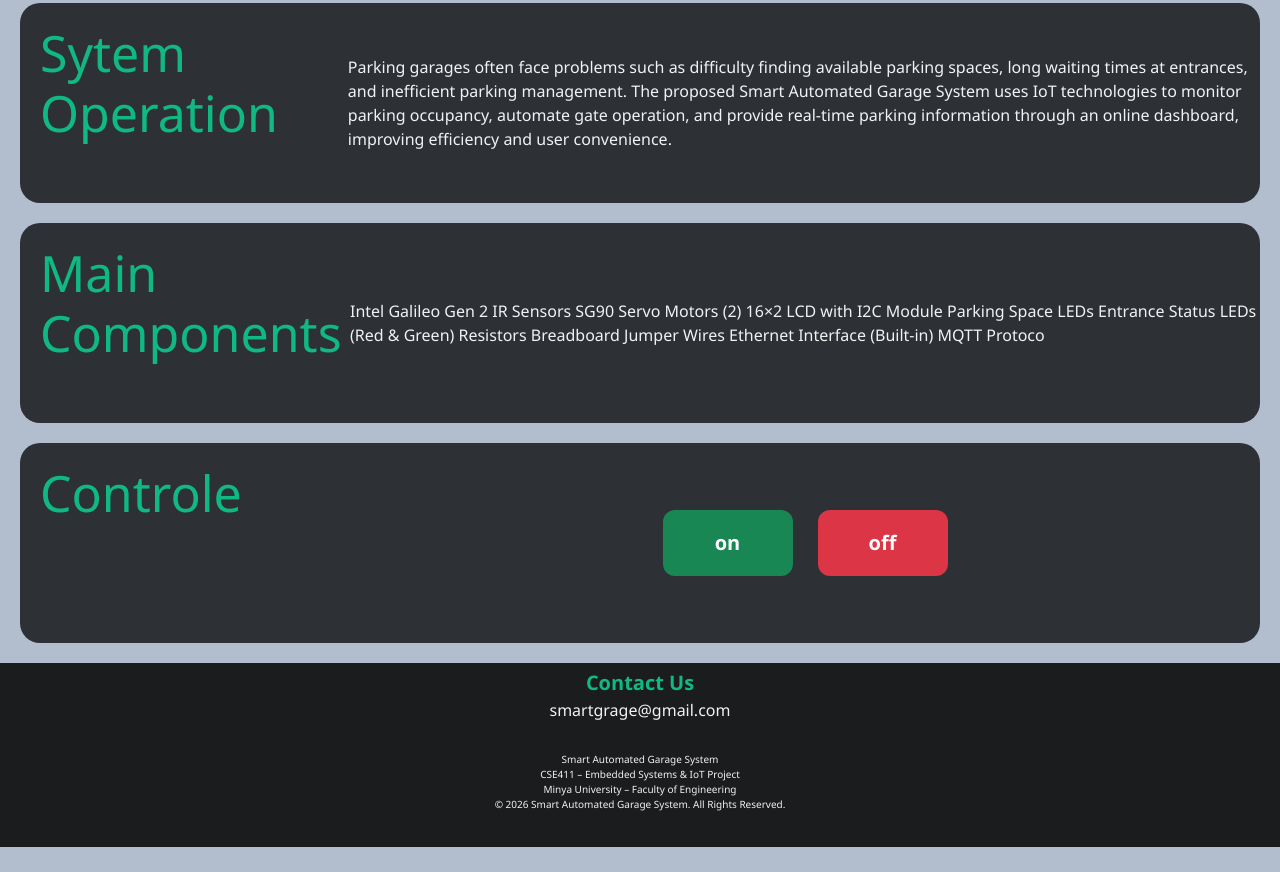
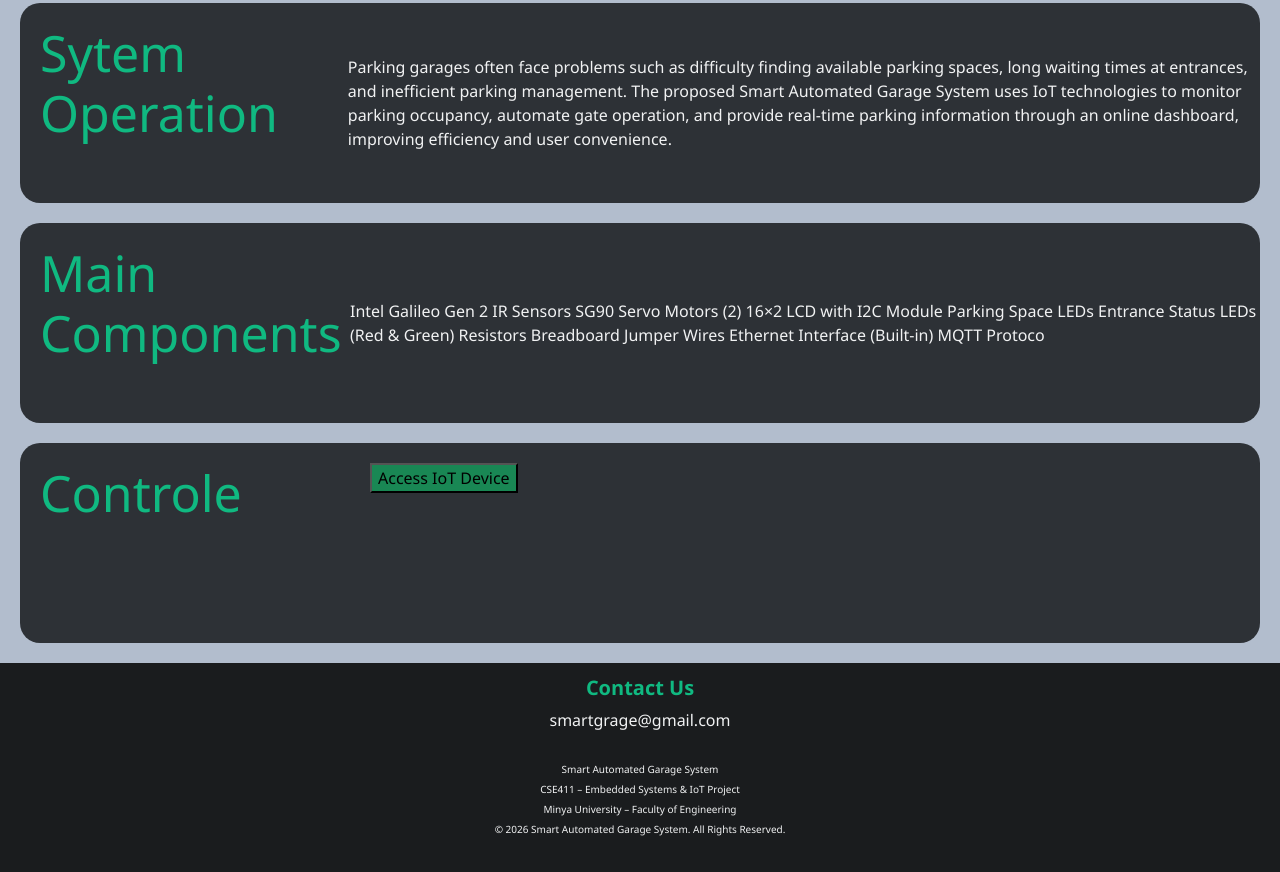
Before and after one commit to yasmin-shalaby/Smart-Garage-System, a website: page iot_system.html in a window 1280 px wide. Shown: the part 1207-2079 px from the top of the page. Before the commit the page ends 2054 px from the top, so only its background shows below. Drawn offline with nearby package versions, Linux system fonts and the light colour scheme.

Commit message:
Update control section

```diff
--- a/iot_system.html
+++ b/iot_system.html
@@ -1,3 +1,4 @@
+
 <!doctype html>
 <html lang="en">
   <head>
@@ -5,30 +6,34 @@
     <meta name="viewport" content="width=device-width, initial-scale=1.0" />
     <title>Smart Garage</title>
     <link rel="iconMyFormat" href="media/light_logo.png" />
+
     <!-- Required meta tags always come first -->
     <meta charset="utf-8" />
     <meta name="viewport" content="width=device-width, initial-scale=1" />
+
     <!-- Bootstrap CSS -->
     <link
-    rel="stylesheet"
-    href="node_modules/bootstrap/dist/css/bootstrap.min.css"
+      rel="stylesheet"
+      href="node_modules/bootstrap/dist/css/bootstrap.min.css"
     />
     <link rel="stylesheet" href="css/style.css" />
   </head>
+
   <body>
-    <!-- /* ========================== NAV BAR ==================== */ -->
-       <nav
-      class="navMyFormat navbar navbar-expand-sm fixed-top "
+    <!-- NAV BAR -->
+    <nav
+      class="navMyFormat navbar navbar-expand-sm fixed-top"
       data-bs-theme="dark"
     >
       <div class="container">
-        <a class="navbar-brand" href="#"
-          ><img
+        <a class="navbar-brand" href="#">
+          <img
             src="media/logo.png"
             width="40"
             height="40"
             class="rounded-circle"
-        /></a>
+          />
+        </a>
 
         <button
           class="navbar-toggler"
@@ -57,8 +62,10 @@
         </div>
       </div>
     </nav>
-    <header id="sys-header" style=" margin-top: 60px">
+
+    <header id="sys-header" style="margin-top: 60px">
       <h1><span class="green">Smart</span> Garage</h1>
+
       <p>
         Our Smart Garage System uses embedded technology and IoT concepts to
         improve parking management. It combines sensors, a microcontroller,
@@ -69,12 +76,21 @@
 
       <p></p>
     </header>
-    <img src="media/diagram.jpg" alt="" width="90%" class="d-block mx-auto" style="padding-top: 30px;" />
+
+    <img
+      src="media/diagram.jpg"
+      alt=""
+      width="90%"
+      class="d-block mx-auto"
+      style="padding-top: 30px"
+    />
+
     <div id="sys-cardMyFirmat">
       <div class="cardMyFirmat">
         <div id="sys-cardMyFirmat-start">
           <h2>Sytem Operation</h2>
         </div>
+
         <p>
           Parking garages often face problems such as difficulty finding
           available parking spaces, long waiting times at entrances, and
@@ -89,6 +105,7 @@
         <div id="sys-cardMyFirmat-start">
           <h2>Main Components</h2>
         </div>
+
         <p>
           Intel Galileo Gen 2 IR Sensors SG90 Servo Motors (2) 16×2 LCD with I2C
           Module Parking Space LEDs Entrance Status LEDs (Red & Green) Resistors
@@ -101,21 +118,29 @@
           <h2>Controle</h2>
         </div>
 
-        <div class="control">
+        <div class="acssess">
+          <button onclick="puzzel()" class="on" id="sys-control" style="margin: 20px;">
+            Access IoT Device
+          </button>
+        </div>
+
+        <!-- <div class="control">
           <form action="">
             <input type="submit" value="on" class="on" />
             <input type="submit" value="off" class="off" />
           </form>
-        </div>
+        </div> -->
+       <div id="reset"></div>
       </div>
+    </div>
 
-
-    <!-- /* ========================== FOOTER ==================== */ -->
+    <!-- FOOTER -->
     <footer>
       <div>
         <p id="contact">Contact Us</p>
         <a href="#">smartgrage@gmail.com</a>
       </div>
+
       <div>
         <p>Smart Automated Garage System</p>
         <p>CSE411 – Embedded Systems & IoT Project</p>
@@ -123,7 +148,8 @@
         <p>© 2026 Smart Automated Garage System. All Rights Reserved.</p>
       </div>
     </footer>
+
     <script src="node_modules/bootstrap/dist/js/bootstrap.min.js"></script>
-
+    <script src="./js/main.js"></script>
   </body>
 </html>
--- /dev/null
+++ b/js/main.js
@@ -0,0 +1,88 @@
+function puzzel() {
+  var num = Math.floor(Math.random() * 50) + 1;
+  var i = 6;
+  var flag;
+  var win = 0;
+  var ans = [];
+  while (i) {
+    ans.push(parseInt(prompt("Guess a Number 1-50" + " (" + num + ")")));
+    flag =
+      isNaN(ans[ans.length - 1]) ||
+      ans[ans.length - 1] < 1 ||
+      ans[ans.length - 1] > 50;
+    while (flag) {
+      ans.pop();
+      ans.push(parseInt(prompt("Invalid try agan!")));
+
+      flag =
+        isNaN(ans[ans.length - 1]) ||
+        ans[ans.length - 1] < 1 ||
+        ans[ans.length - 1] > 50;
+    }
+
+    if (ans[ans.length - 1] > num) {
+      alert("the number is too high!");
+    } else if (ans[ans.length - 1] < num) {
+      alert("the number is too low!");
+    } else {
+      alert("Valid Guess!");
+      win = 1;
+      break;
+    }
+    i--;
+  }
+  alert("you enterd " + ans.join() + " the true number is " + num);
+
+  // ===========================================================================
+
+  sysControl = document.getElementById("sys-control");
+
+  if (win) {
+    setTimeout(function () {
+      var div = document.createElement("div");
+
+      div.classList.add("control", "remove");
+      div.innerHTML = `
+            <img src="media/sys.jpg" width="50%" style="margin-right:20px">
+            <form>
+                <input type="button" value="ON" class="on">
+                <input type="button" value="OFF" class="off">
+            </form>
+        `;
+
+      sysControl.after(div);
+      sysControl.remove();
+    }, 1000);
+  } else {
+    var p = document.createElement("p");
+
+    p.innerHTML = `
+  Cannot Access the IoT Device!
+  `;
+    p.setAttribute("class", "remove");
+    var accessDiv = document.getElementsByClassName("acssess")[0];
+    accessDiv.after(p);
+    sysControl.remove();
+  }
+
+  var reset = document.getElementById("reset");
+
+  reset.innerHTML = `
+  <button class="on" onclick="rest()" style="margin: 20px;">Reset</button>
+`;
+}
+function rest() {
+
+  var ele = document.getElementsByClassName("remove");
+  while (ele.length > 0) {
+    ele[0].remove();
+  }
+
+  var accessDiv = document.getElementsByClassName("acssess")[0];
+  accessDiv.innerHTML = `
+    <button onclick="puzzel()" class="on" id="sys-control" style="margin: 20px;">
+      Access IoT Device
+    </button>
+  `;
+  document.getElementById("reset").innerHTML = "";
+}
```
Also changed, not shown: media/sys.jpg (added).
